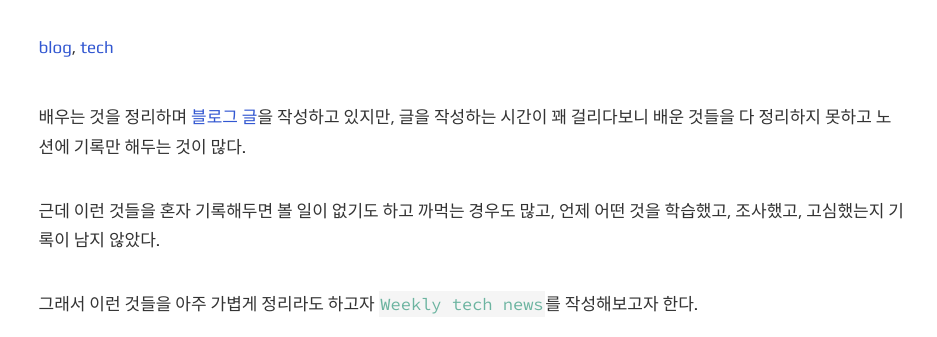
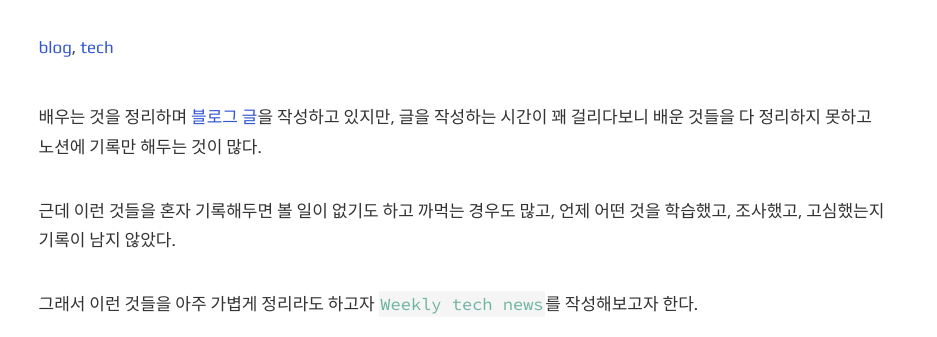
Before and after one commit to KimDoubleB/news, a Jekyll site: the page built from _posts/2022-08-28-weekly-tech-news.md, in a window 1280 px wide. Shown: the part 210-547 px from the top of the page, without its empty margins (168-1105 px from the left). Built offline with Jekyll 4.4.1, drawn with Linux system fonts in a browser that asks for light colours; comment, search, counter and statistics services are not loaded.

Commit message:
fix: set word break to keep all

```diff
--- a/_sass/_main.scss
+++ b/_sass/_main.scss
@@ -172,6 +172,7 @@ a {
 
 .post p {
 	margin: 1rem 0;
+  word-break: keep-all;
 }
 
 .meta {
```
